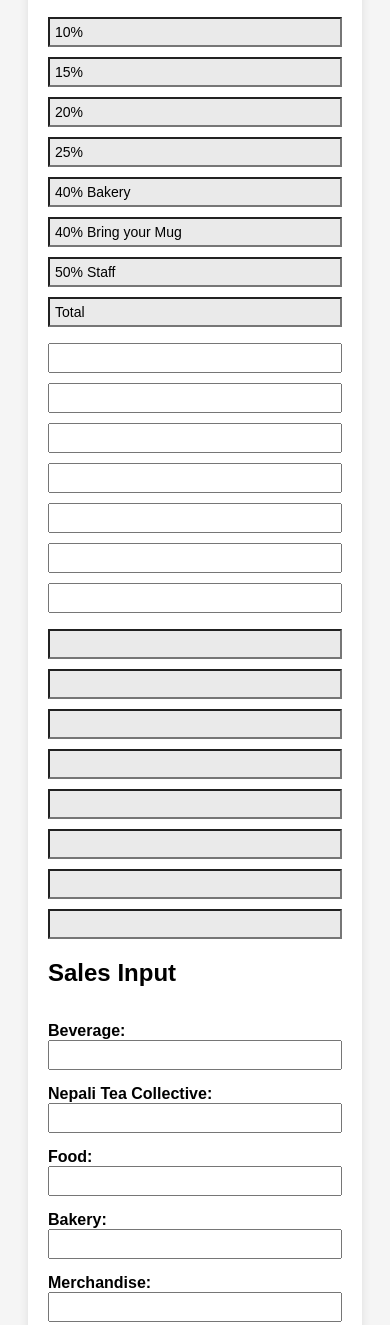
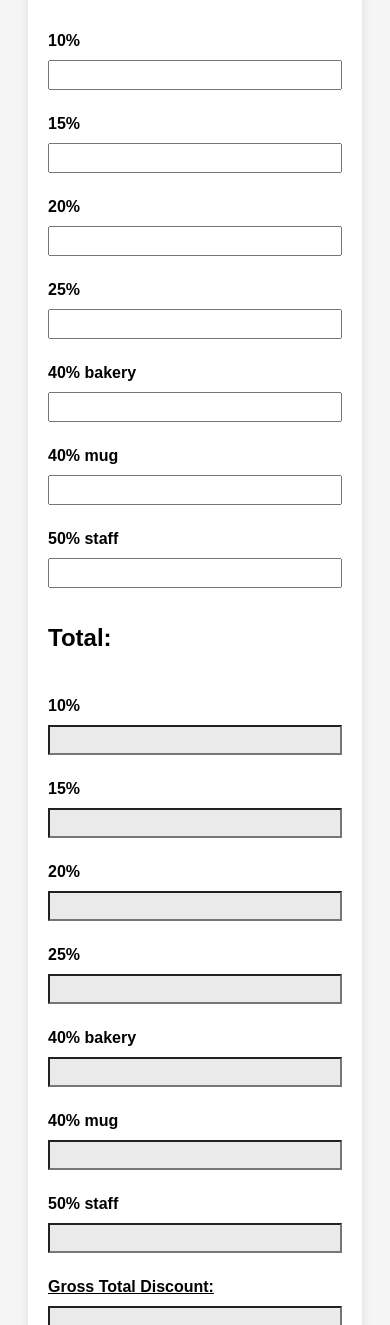
Before and after one commit to overcookedkitkat/salesreportgenerator, a plain HTML site: page index.html in a window 390 px wide. Shown: the part 227-1552 px from the top of the page. Drawn offline with Linux system fonts and the light colour scheme.

Commit message:
responsive layout changes

```diff
--- a/index.html
+++ b/index.html
@@ -27,23 +27,55 @@
                 <input value="Total" readonly class="discount totaldiscount">
             </div>
             <div class="dc discountInputContainer">
+                <label class="mediaLabel">10%</label>
                 <input type="text" id="d10">
+
+                <label class="mediaLabel">15%</label>
                 <input type="text" id="d15">
+
+                <label class="mediaLabel">20%</label>
                 <input type="text" id="d20">
+
+                <label class="mediaLabel">25%</label>
                 <input type="text" id="d25">
+
+                <label class="mediaLabel">40% bakery</label>
                 <input type="text" id="d40b">
+
+                <label class="mediaLabel">40% mug</label>
                 <input type="text" id="d40m">
+
+                <label class="mediaLabel">50% staff</label>
                 <input type="text" id="d50">
+
             </div>
             <div class="dc discountAmountContainer">
+                <h2 class="mediaLabel">Total:</h2>
+                <label class="mediaLabel">10%</label>
                 <input readonly class="discountAmount" id="a10">
+
+                <label class="mediaLabel">15%</label>
                 <input readonly class="discountAmount" id="a15">
+
+                <label class="mediaLabel">20%</label>
                 <input readonly class="discountAmount" id="a20">
+
+                <label class="mediaLabel">25%</label>
                 <input readonly class="discountAmount" id="a25">
+
+                <label class="mediaLabel">40% bakery</label>
                 <input readonly class="discountAmount" id="a40b">
+
+                <label class="mediaLabel">40% mug</label>
                 <input readonly class="discountAmount" id="a40m">
+
+                <label class="mediaLabel">50% staff</label>
                 <input readonly class="discountAmount" id="a50">
+
+                <label class="mediaLabel"><u>Gross Total Discount:</u></label>
                 <input readonly class="discountAmount total" id="totalDiscount">
+
+
             </div>
         </div>
 
--- a/style.css
+++ b/style.css
@@ -57,9 +57,20 @@ button:hover {
     cursor: pointer;
 }
 
+.mediaLabel {
+    display: none;
+}
+
 @media (max-width: 578px) {
     .discountContainer {
         flex-direction: column;
+    }
+    .discountDisplayContainer {
+        display: none;
+    }
+
+    .mediaLabel {
+        display: block!important;
     }
 
     .dc {
```
